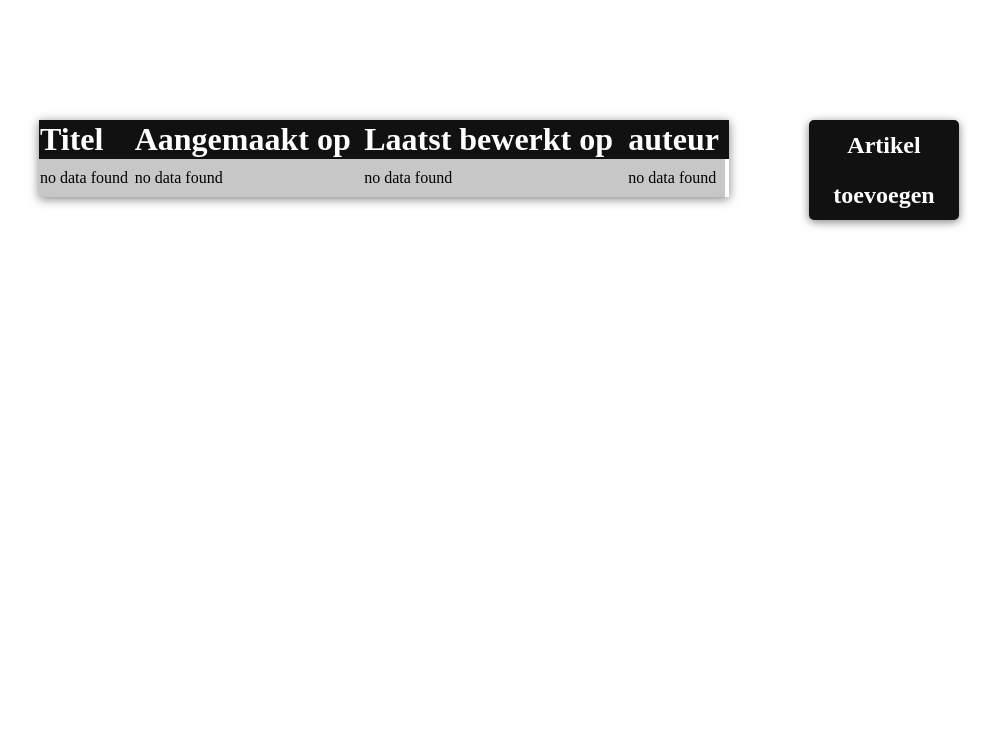
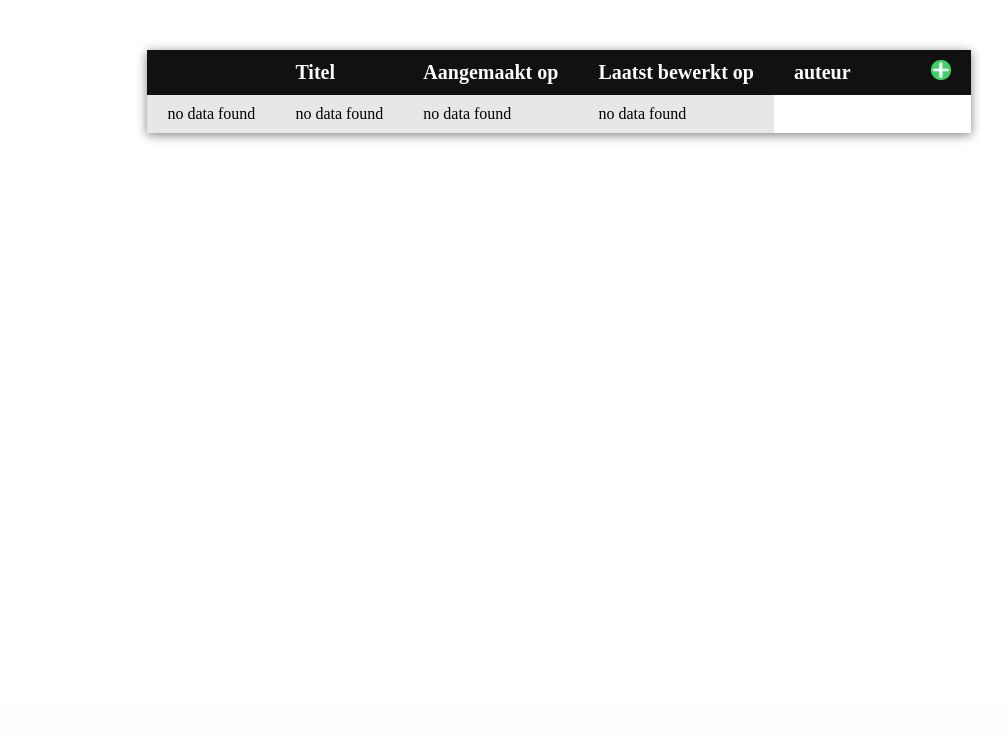
Before and after one commit to gijsserd/timkoehoorn, a PHP site: page /timkoehoorn/cms_article.php in a window 1280 px wide. Shown: the part 100-840 px from the top of the page, without its empty margins (81-1089 px from the left). After the commit the page ends 241 px from the top, so only its background shows below. Run offline with PHP 8.4, Linux system fonts and the light colour scheme; the visitor is signed in with stand-in values (Sample User, id 1); data that the repository does not hold is empty.

Commit message:
CMS UPDATE

```diff
--- a/cms_article.php
+++ b/cms_article.php
@@ -3,7 +3,6 @@ require "connect.php";
 session_start();
 if (isset($_SESSION['username'])){
 ?>
-
 <!DOCTYPE html>
 <html>
 <head>
@@ -24,16 +23,16 @@ if (isset($_SESSION['username'])){
 		<img onclick="ErrorRemove()" class="error-close-button" src="img/closeicon.png"/>
 	</div>
 
-	<div class="content-grid">
-		<div class="content-left">
-			<table class="content-table" >
-				<tr class="content-table-row">
+	<div class="flex-content">
+	<table class="flex-content-table" >
+				<tr class="flex-content-table-row">
+					<th></th>
 					<th>Titel</th>
 					<th>Aangemaakt op</th>
 					<th>Laatst bewerkt op</th>
 					<th>auteur</th>
 					<th></th>
-					<th></th>
+					<th class="add"><a href="add.php"><img class="flex-content-table-icon" src="img/addicon.png" /></a></th>
 				</tr>
 
 			<?php
@@ -43,12 +42,15 @@ if (isset($_SESSION['username'])){
 					if($result->num_rows > 0){
 					While($row = $result->fetch_assoc()){
 						?><tr>
+							<td><img class="flex-content-table-img" src="<?=$row['image']?>"/></td>
 							<td><?=$row["title"]?></td>
 							<td><?=$row["creation_date"]?></td>
 							<td><?=$row["update_date"]?></td>
 							<td><?=$row["author"]?></td>
-							<td title="Edit"><a href="edit.php?id=<?=$row["id"]?>"><img src="img/editicon.png"/></a></td>
-							<td onclick="ConfirmDel('<?=$row["title"]?>', 'article', '<?=$row["id"]?>')" title="Delete"><a href=""><img src="img/deleteicon.png" /></a></td>
+							<td title="Edit">
+									<a href="edit.php?id=<?=$row["id"]?>"><img class="flex-content-table-icon" src="img/editicon.png"/></a></td>
+							<td onclick="ConfirmDel('<?=htmlspecialchars($row["title"])?>', 'article', '<?=$row["id"]?>')" title="Delete">
+								<a href=""><img class="flex-content-table-icon" src="img/deleteicon.png" /></a></td>
 						</tr>
 						<?php }
 						}else{ ?>
@@ -63,36 +65,31 @@ if (isset($_SESSION['username'])){
 			?>
 	</table>
 	</div>
-		<div class="content-right">
-			<a href="add.php"><div class="content-right-add-button">
-				<h2> Artikel toevoegen</h2>
-			</div></a>
-		</div>
-	</div>
 </body>
 <footer>
 <script>
-	$host = '<?=$_SERVER["HTTP_HOST"]?>';
+	var host = '<?=$_SERVER["HTTP_HOST"]?>';
 
 	$(document).ready(function()
 	{
 	  $("tr:odd").css({
-		"background-color":"#c7c7c7",
+		"background-color":"#e7e7e7",
 		});
 	});
 
 	function ConfirmDel(titel, table, id){
 		console.log("Delete function started");
-		console.log($host);
-		if ($host == 'localhost') {
-			$host = 'localhost/timkoehoorn';
+		console.log(host);
+		console.log(window.location);
+		if (host == 'localhost') {
+			host = 'http://localhost/timkoehoorn';
 		}
 
 		if (confirm('Weet je zeker dat je het volgende artikel wilt verwijderen?\n ' + titel)) {
-			$location = $host + "/delete.php?table=" + table + "&id=" + id;
-			console.log($location);
-			console.log($host);
-			window.location = $location;
+			var location = host + "/delete.php?table=" + table + "&id=" + id;
+			console.log(location);
+			document.location.href = location;
+			console.log(window.location);
 			console.log("Delete succes");
 		} else {
 			console.log("Delete canceled");
@@ -111,7 +108,7 @@ if (isset($_SESSION['username'])){
 			document.getElementById("error-msg").innerHTML = message;
 			console.log("returned false. '?status' found.");
 		}
-		};
+	}
 
 	function ErrorRemove() {
 		document.getElementById("error").style.display = "none";
--- a/css/cms_style.css
+++ b/css/cms_style.css
@@ -127,7 +127,7 @@ a{
 	width: 100%;
 	padding: 5px;
 	padding-left: 20px;
-	padding-right: 20px
+	padding-right: 20px;
 	line-height: 50px;
 	color: white;
 	box-sizing: border-box;
@@ -143,7 +143,7 @@ a{
 
 /* Content Grid */
 
-.content-grid{
+/* .content-grid{
 	 display: grid;
 	 grid-template-areas:
     'main main main main right right';
@@ -239,9 +239,106 @@ a{
 	margin-top: 20px;
 	border: none;
 	font-size: 120%;
+} */
+
+/* END Content Grid /
+/* Table */
+
+.flex-content-header{
+	background-color: #111111;
+	color: #fefefe;
+	text-align: center;
+	box-shadow: 0px 2px 10px 0px grey;
 }
 
-/* END Content Grid /
+.flex-content{
+	display: flex;
+	flex-direction: column;
+	justify-content: center;
+	align-items: center;
+	padding-top: 50px;
+}
+
+.flex-content-table{
+	box-shadow: 0px 2px 10px 0px grey;
+}
+
+.flex-content-table-row{
+	background-color: #111111;
+	color: #fefefe;
+	font-size: 125%;
+}
+
+.flex-content-table-row th{
+	padding-bottom: 10px;
+	padding-top: 10px;
+	padding-left: 20px;
+	padding-right: 20px;
+}
+
+.flex-content-table-img{
+	height: 50px;
+	width: 50px;
+}
+
+.flex-content-table tr{
+	text-align: left;
+}
+
+.flex-content-table td{
+	padding-bottom: 10px;
+	padding-top: 10px;
+	padding-left: 20px;
+	padding-right: 20px;
+}
+
+.flex-content-table-icon{
+	height: 20px;
+}
+
+.add a{
+	height: 20px;
+}
+
+.flex-content-form-div{
+	max-width: 1000px;
+	background-color: #cecece;
+	box-sizing: border-box;
+	box-shadow: 0px 2px 10px 0px grey;
+}
+
+.flex-content-form{
+	display: flex;
+	flex-direction: column;
+	padding: 20px;
+}
+
+.flex-content-add-button{
+	background-color: #111111;
+	color: white;
+	text-align: center;
+	width: 100%;
+	font-size: 100%;
+	line-height: 50px;
+	box-shadow: 0px 2px 10px 0px grey;
+}
+
+.content-form-text-title{
+	margin-bottom: 20px;
+}
+
+.ck-editor__editable{
+	background-color: #fefefe;
+}
+
+.content-form-submit{
+	background-color: #111111;
+	color: white;
+	margin-top: 20px;
+	border: none;
+	font-size: 120%;
+}
+
 /* END Body */
 /* Footer */
 
--- a/index.php
+++ b/index.php
@@ -1,4 +1,4 @@
-<?php
+	<?php
 require "connect.php";
 
 ?>
```
Also changed, not shown: add.php (+10 -16 lines), edit.php (+8 -11 lines), img/addicon.png (added). Lines whose indentation alone changed are shown as unchanged.
